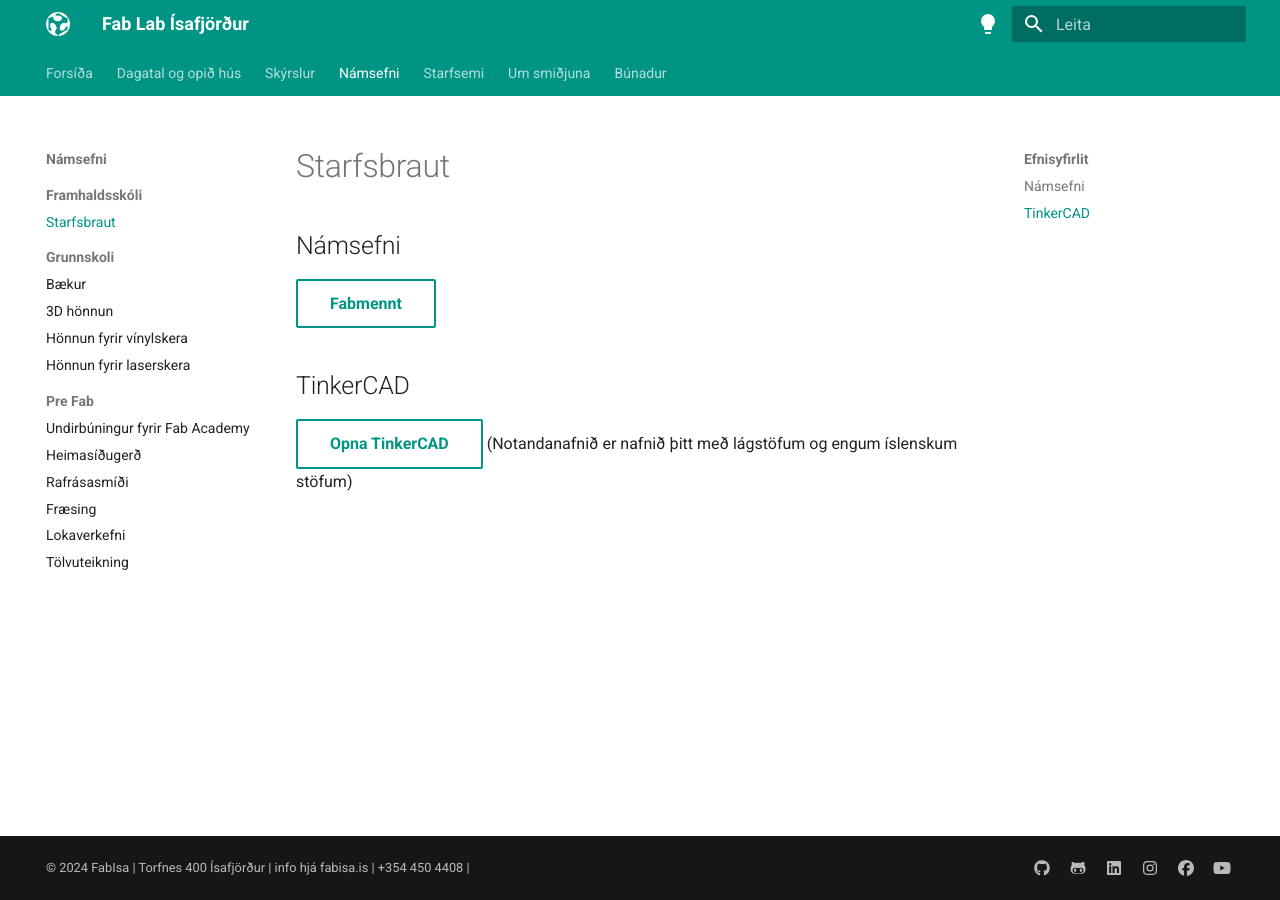
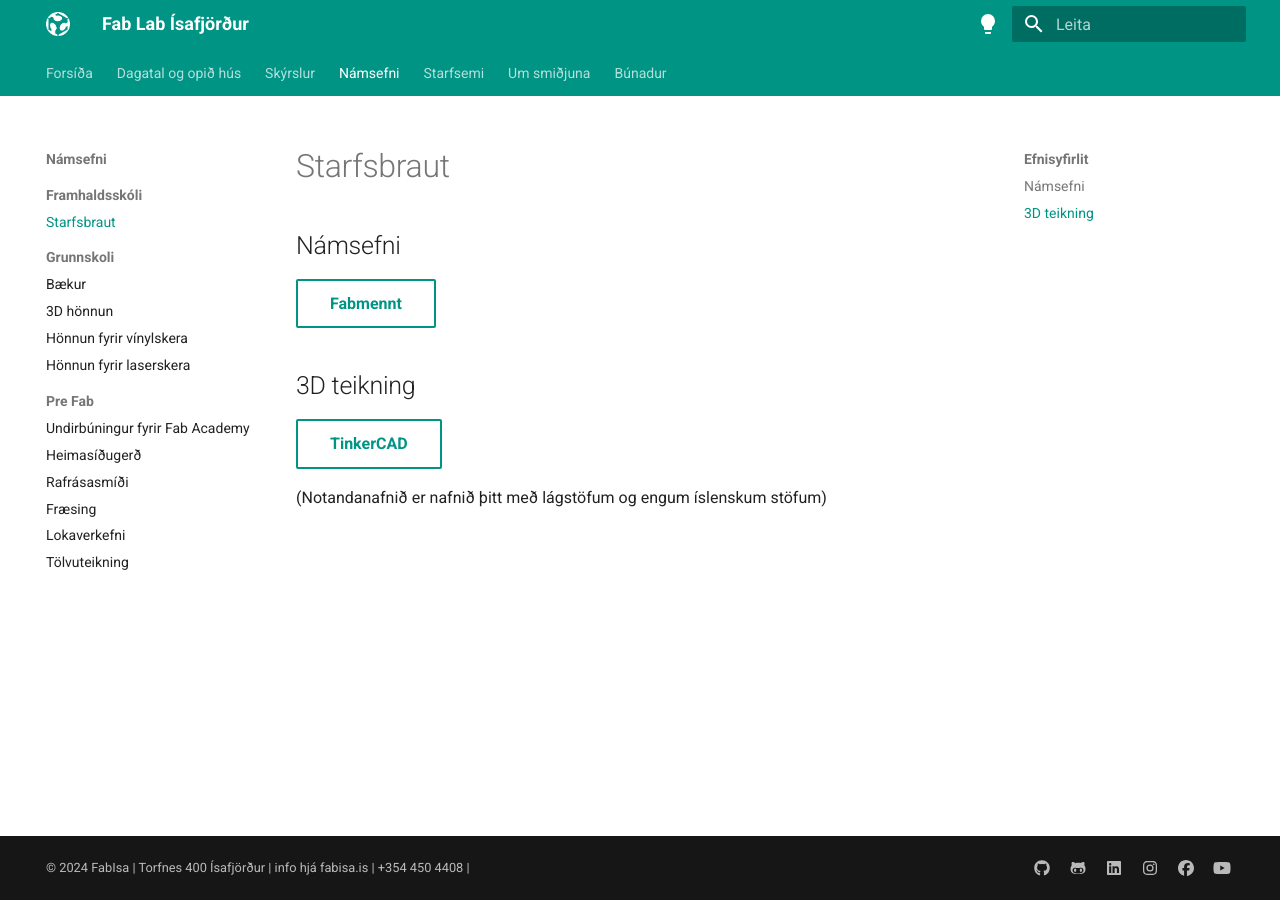
Before and after one commit to fablabisastaff/fabisa_site, an MkDocs documentation site: the page built from docs/Námsefni/Framhaldsskóli/starfsbraut.md, in a window 1280 px wide. Built offline with MkDocs 1.6.1 and Material for MkDocs 9.7.7, drawn with Linux system fonts in a browser that asks for light colours.

Commit message:
fixed formatting in starfsbraut

```diff
--- a/docs/Námsefni/Framhaldsskóli/starfsbraut.md
+++ b/docs/Námsefni/Framhaldsskóli/starfsbraut.md
@@ -4,7 +4,8 @@
 
 [Fabmennt](https://www.fabmennt.com/){ .md-button }
 
-## TinkerCAD
+## 3D teikning
 
-[Opna TinkerCAD](https://www.tinkercad.com/joinclass/JUKS96Y9E){ .md-button }
+[TinkerCAD](https://www.tinkercad.com/joinclass/JUKS96Y9E){ .md-button }
+
 (Notandanafnið er nafnið þitt með lágstöfum og engum íslenskum stöfum)
```
